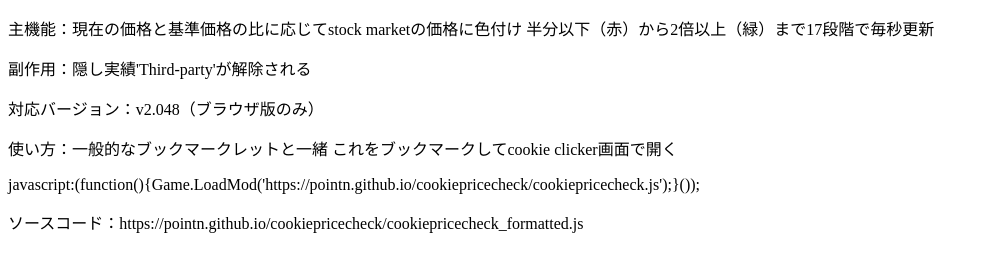
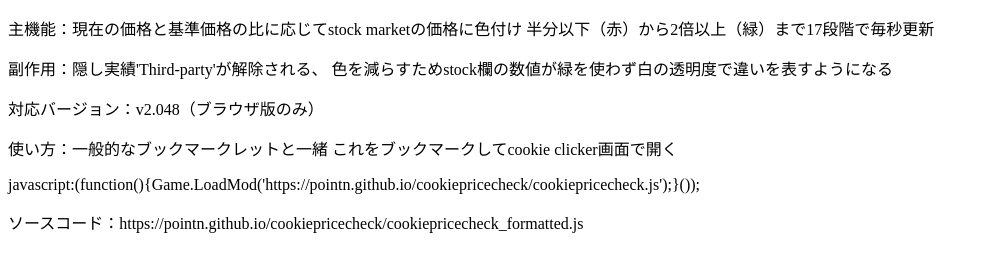
Before and after one commit to pointN/cookiepricecheck, a plain HTML site: page index.html in a window 1280 px wide. Shown: the whole page, without its empty margins (0-990 px from the left). Drawn offline with Linux system fonts and the light colour scheme; a script that the page names is missing.

Commit message:
stockの色使いの変更について追記

```diff
--- a/index.html
+++ b/index.html
@@ -9,7 +9,8 @@
 <body>
   <p>主機能：現在の価格と基準価格の比に応じてstock marketの価格に色付け
     半分以下（赤）から2倍以上（緑）まで17段階で毎秒更新</p>
-  <p>副作用：隠し実績'Third-party'が解除される</p>
+  <p>副作用：隠し実績'Third-party'が解除される、
+    色を減らすためstock欄の数値が緑を使わず白の透明度で違いを表すようになる</p>
   <p>対応バージョン：v2.048（ブラウザ版のみ）</p>
   <p>使い方：一般的なブックマークレットと一緒 これをブックマークしてcookie clicker画面で開く</p>
   <p>javascript:(function(){Game.LoadMod('https://pointn.github.io/cookiepricecheck/cookiepricecheck.js');}());</p>
```
